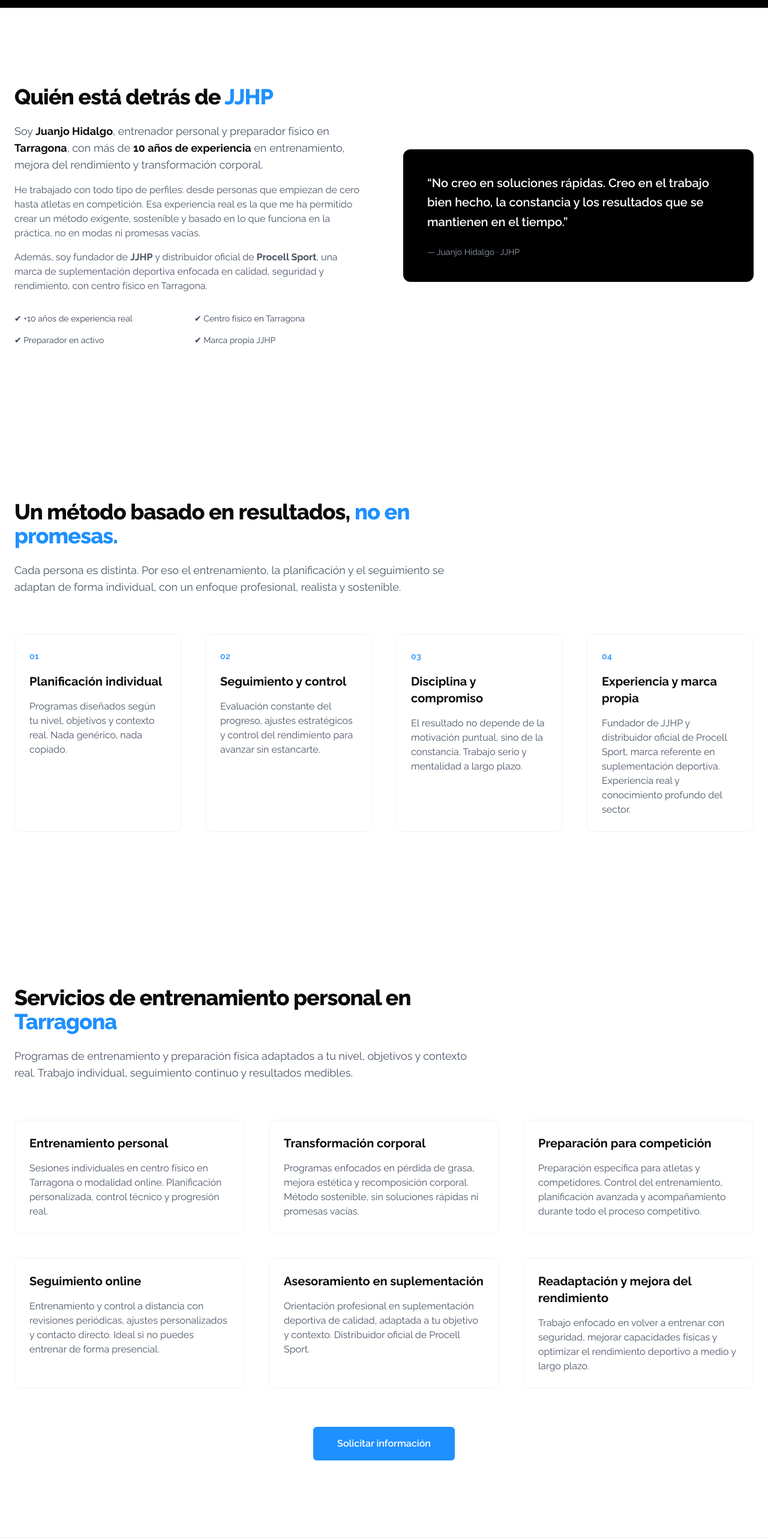
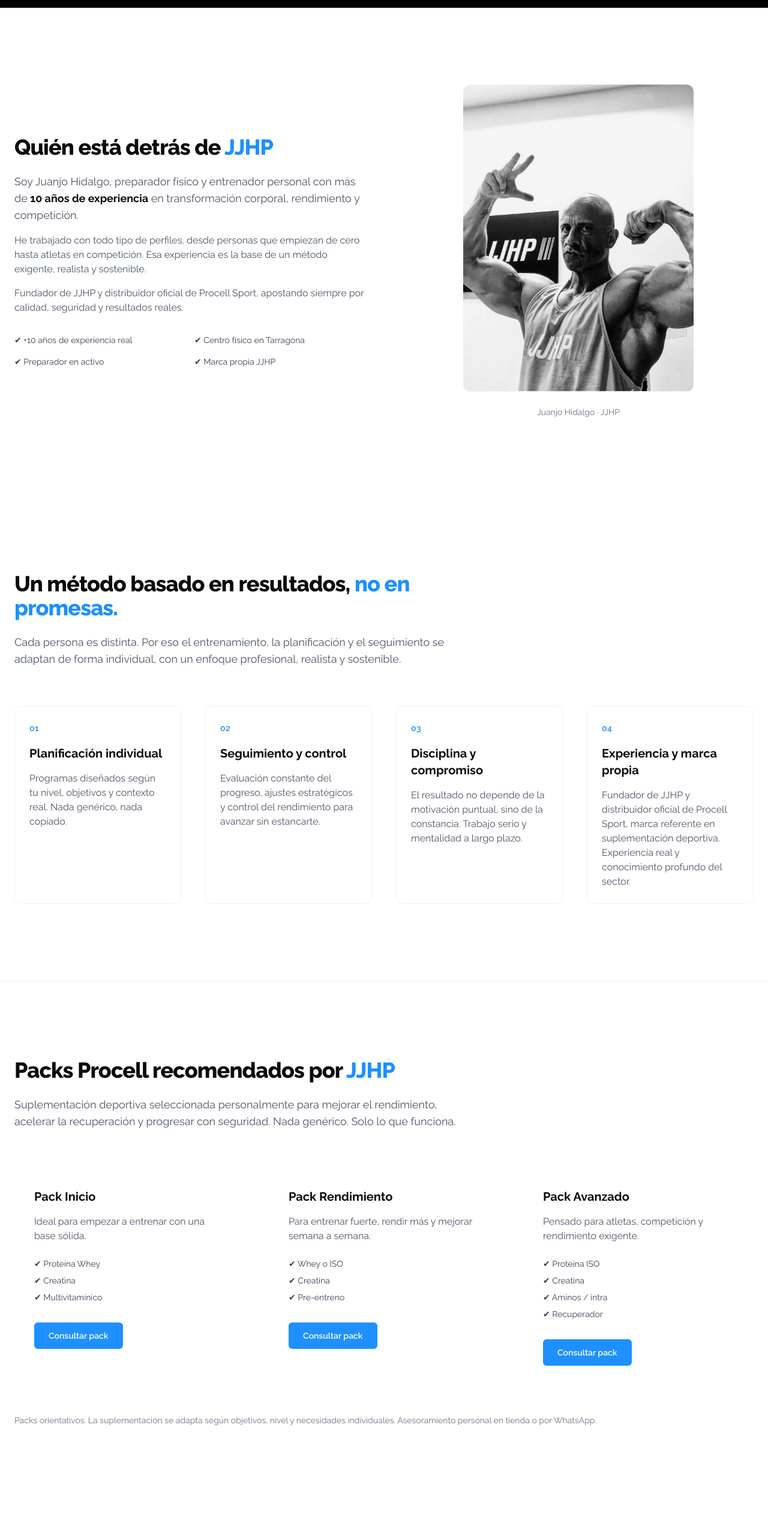
Before and after one commit to Kevin21andres/juanjofitness, a Next.js app: page / in a window 1280 px wide. Shown: the part 840-3406 px from the top of the page at 60% size. Built offline with nearby package versions, Linux system fonts and the light colour scheme.

Commit message:
feat: web juanjofitness lista para deploy

```diff
--- /dev/null
+++ b/app/components/sections/PacksProcell.tsx
@@ -0,0 +1,118 @@
+import Reveal from "../ui/Reveal";
+
+export default function PacksProcell() {
+  return (
+    <section id="packs-procell" className="bg-white border-t border-black/5">
+      <div className="mx-auto max-w-7xl px-4 py-24 sm:px-6 sm:py-32">
+        {/* Heading */}
+        <div className="max-w-3xl">
+          <Reveal>
+            <h2 className="text-3xl font-extrabold tracking-tight text-[#0B0B0B] sm:text-4xl">
+              Packs Procell recomendados por{" "}
+              <span className="text-[#1E90FF]">JJHP</span>
+            </h2>
+          </Reveal>
+
+          <Reveal delay={0.1}>
+            <p className="mt-6 text-lg text-gray-600">
+              Suplementación deportiva seleccionada personalmente para mejorar
+              el rendimiento, acelerar la recuperación y progresar con
+              seguridad. Nada genérico. Solo lo que funciona.
+            </p>
+          </Reveal>
+        </div>
+
+        {/* Packs */}
+        <div className="mt-16 grid gap-10 sm:grid-cols-2 lg:grid-cols-3">
+          {/* Pack 1 */}
+          <Reveal delay={0.1}>
+            <div className="rounded-xl border p-8 hover:shadow-lg transition">
+              <h3 className="text-xl font-bold text-[#0B0B0B]">
+                Pack Inicio
+              </h3>
+              <p className="mt-4 text-gray-600">
+                Ideal para empezar a entrenar con una base sólida.
+              </p>
+
+              <ul className="mt-6 space-y-2 text-sm text-gray-700">
+                <li>✔ Proteína Whey</li>
+                <li>✔ Creatina</li>
+                <li>✔ Multivitamínico</li>
+              </ul>
+
+              <a
+                href="https://wa.me/34600000000"
+                target="_blank"
+                className="mt-8 inline-block rounded-md bg-[#1E90FF] px-6 py-3 text-sm font-semibold text-white hover:bg-[#187bcd] transition"
+              >
+                Consultar pack
+              </a>
+            </div>
+          </Reveal>
+
+          {/* Pack 2 */}
+          <Reveal delay={0.2}>
+            <div className="rounded-xl border p-8 hover:shadow-lg transition">
+              <h3 className="text-xl font-bold text-[#0B0B0B]">
+                Pack Rendimiento
+              </h3>
+              <p className="mt-4 text-gray-600">
+                Para entrenar fuerte, rendir más y mejorar semana a semana.
+              </p>
+
+              <ul className="mt-6 space-y-2 text-sm text-gray-700">
+                <li>✔ Whey o ISO</li>
+                <li>✔ Creatina</li>
+                <li>✔ Pre-entreno</li>
+              </ul>
+
+              <a
+                href="https://wa.me/34600000000"
+                target="_blank"
+                className="mt-8 inline-block rounded-md bg-[#1E90FF] px-6 py-3 text-sm font-semibold text-white hover:bg-[#187bcd] transition"
+              >
+                Consultar pack
+              </a>
+            </div>
+          </Reveal>
+
+          {/* Pack 3 */}
+          <Reveal delay={0.3}>
+            <div className="rounded-xl border p-8 hover:shadow-lg transition">
+              <h3 className="text-xl font-bold text-[#0B0B0B]">
+                Pack Avanzado
+              </h3>
+              <p className="mt-4 text-gray-600">
+                Pensado para atletas, competición y rendimiento exigente.
+              </p>
+
+              <ul className="mt-6 space-y-2 text-sm text-gray-700">
+                <li>✔ Proteína ISO</li>
+                <li>✔ Creatina</li>
+                <li>✔ Aminos / intra</li>
+                <li>✔ Recuperador</li>
+              </ul>
+
+              <a
+                href="https://wa.me/34600000000"
+                target="_blank"
+                className="mt-8 inline-block rounded-md bg-[#1E90FF] px-6 py-3 text-sm font-semibold text-white hover:bg-[#187bcd] transition"
+              >
+                Consultar pack
+              </a>
+            </div>
+          </Reveal>
+        </div>
+
+        {/* Nota legal / confianza */}
+        <Reveal delay={0.4}>
+          <p className="mt-12 text-sm text-gray-500">
+            Packs orientativos. La suplementación se adapta según objetivos,
+            nivel y necesidades individuales. Asesoramiento personal en tienda
+            o por WhatsApp.
+          </p>
+        </Reveal>
+      </div>
+    </section>
+  );
+}
--- a/app/components/sections/SobreJuanjo.tsx
+++ b/app/components/sections/SobreJuanjo.tsx
@@ -1,3 +1,4 @@
+import Image from "next/image";
 import Reveal from "../ui/Reveal";
 
 export default function SobreJuanjo() {
@@ -5,7 +6,8 @@
     <section id="sobre-mi" className="bg-white">
       <div className="mx-auto max-w-7xl px-4 py-24 sm:px-6 sm:py-32">
         <div className="grid gap-16 lg:grid-cols-2 lg:items-center">
-          {/* Texto */}
+
+          {/* TEXTO */}
           <div>
             <Reveal>
               <h2 className="text-3xl font-extrabold tracking-tight text-[#0B0B0B] sm:text-4xl">
@@ -16,57 +18,58 @@
 
             <Reveal delay={0.1}>
               <p className="mt-6 text-lg text-gray-600">
-                Soy <strong className="text-[#0B0B0B]">Juanjo Hidalgo</strong>,
-                entrenador personal y preparador físico en{" "}
-                <strong className="text-[#0B0B0B]">Tarragona</strong>, con más de{" "}
+                Soy Juanjo Hidalgo, preparador físico y entrenador personal con
+                más de{" "}
                 <strong className="text-[#0B0B0B]">
                   10 años de experiencia
                 </strong>{" "}
-                en entrenamiento, mejora del rendimiento y transformación
-                corporal.
+                en transformación corporal, rendimiento y competición.
               </p>
             </Reveal>
 
             <Reveal delay={0.2}>
               <p className="mt-4 text-gray-600">
-                He trabajado con todo tipo de perfiles: desde personas que
+                He trabajado con todo tipo de perfiles, desde personas que
                 empiezan de cero hasta atletas en competición. Esa experiencia
-                real es la que me ha permitido crear un método exigente,
-                sostenible y basado en lo que funciona en la práctica, no en
-                modas ni promesas vacías.
+                es la base de un método exigente, realista y sostenible.
               </p>
             </Reveal>
 
             <Reveal delay={0.3}>
               <p className="mt-4 text-gray-600">
-                Además, soy fundador de <strong>JJHP</strong> y distribuidor
-                oficial de <strong>Procell Sport</strong>, una marca de
-                suplementación deportiva enfocada en calidad, seguridad y
-                rendimiento, con centro físico en Tarragona.
+                Fundador de JJHP y distribuidor oficial de Procell Sport,
+                apostando siempre por calidad, seguridad y resultados reales.
               </p>
             </Reveal>
 
-            {/* Highlights */}
             <Reveal delay={0.4}>
-              <ul className="mt-8 grid gap-4 sm:grid-cols-2 text-sm text-gray-700">
-                <li>✔ +10 años de experiencia real</li>
-                <li>✔ Centro físico en Tarragona</li>
-                <li>✔ Preparador en activo</li>
-                <li>✔ Marca propia JJHP</li>
-              </ul>
+              <div className="mt-8 grid gap-4 sm:grid-cols-2 text-sm text-gray-700">
+                <span>✔ +10 años de experiencia real</span>
+                <span>✔ Centro físico en Tarragona</span>
+                <span>✔ Preparador en activo</span>
+                <span>✔ Marca propia JJHP</span>
+              </div>
             </Reveal>
           </div>
 
-          {/* Bloque visual / cita */}
+          {/* IMAGEN */}
           <Reveal delay={0.2}>
-            <div className="rounded-xl bg-black p-10 text-white">
-              <p className="text-xl font-semibold leading-relaxed">
-                “No creo en soluciones rápidas. Creo en el trabajo bien hecho,
-                la constancia y los resultados que se mantienen en el tiempo.”
-              </p>
+            <div className="relative mx-auto w-full max-w-sm">
+              <div className="relative aspect-[3/4] overflow-hidden rounded-xl">
+                <Image
+                  src="/sobrejuanjo/sobrejuanjo.webp"
+                  alt="Juanjo Hidalgo JJHP"
+                  fill
+                  className="object-cover grayscale"
+                />
+              </div>
 
-              <p className="mt-6 text-sm text-gray-400">
-                — Juanjo Hidalgo · JJHP
+              {/* Glow sutil */}
+              <div className="absolute -inset-4 -z-10 rounded-xl bg-[#1E90FF]/20 blur-3xl" />
+
+              {/* Firma */}
+              <p className="mt-6 text-center text-sm text-gray-500">
+                Juanjo Hidalgo · JJHP
               </p>
             </div>
           </Reveal>
--- a/app/page.tsx
+++ b/app/page.tsx
@@ -4,6 +4,7 @@
 import Contacto from "./components/sections/Contacto";
 import Ubicacion from "./components/sections/Ubicacion";
 import SobreJuanjo from "./components/sections/SobreJuanjo";
+import PacksProcell from "./components/sections/PacksProcell";
 
 export default function Home() {
   return (
@@ -11,6 +12,7 @@
       <Hero />
       <SobreJuanjo />
       <Metodo />
+      <PacksProcell />
       <Servicios />
       <Ubicacion />
       <Contacto />
```
Also changed, not shown: public/sobrejuanjo/sobrejuanjo.webp (added).
